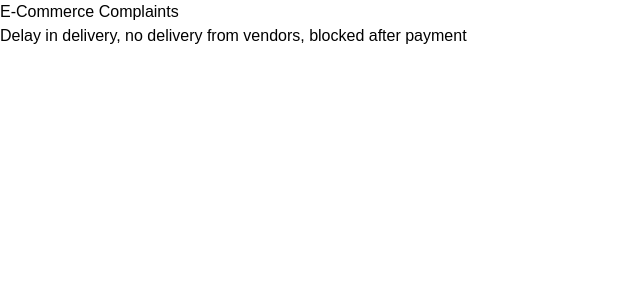
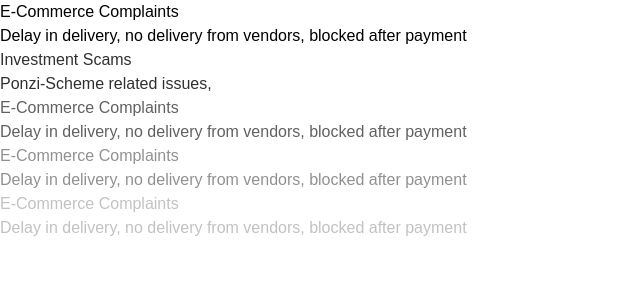
Before and after one commit to KonfamPay/ECC-1, a Next.js app: page / in a window 1280 px wide. Shown: the top 300 px of the page, without its empty margins (0-640 px from the left). Built offline with nearby package versions, Linux system fonts and the light colour scheme.

Commit message:
Finished working on the VentComplaintsCardContainer

```diff
--- a/Components/VentComplaintsCard/index.tsx
+++ b/Components/VentComplaintsCard/index.tsx
@@ -1,10 +1,17 @@
-const VentComplaintsCard : React.FC = props => {
+interface VentComplaintsCardProps {
+    title: string;
+    description: string;
+    opacity: number;
+}
+
+const VentComplaintsCard : React.FC<VentComplaintsCardProps> = ({title, description, opacity}) => {
+    console.log(opacity);
     return (
-        <div className="w-full bg-white bg-opacity-10 rounded-[16px] flex flex-row items-center px-[24px] gap-[20px] py-[30px]">
+        <div style={{opacity}} className="w-full bg-white bg-opacity-10 rounded-[16px] flex flex-row items-center px-[24px] gap-[20px] py-[30px]">
             <div className="w-[72px] h-[72px] rounded-full border-[0.4px] border-[#C4C4C4]"></div>
             <div className="max-w-[328px]">
-                <h3 className='text-[22px] font-semibold poppinsFont text-white'>E-Commerce Complaints</h3>
-                <p className="text-white text-[16px] poppinsFont">Delay in delivery, no delivery from vendors, blocked after payment</p>
+                <h3 className='text-[22px] font-semibold poppinsFont text-white'>{title}</h3>
+                <p className="text-white text-[16px] poppinsFont">{description}</p>
             </div>
         </div>
     )
--- /dev/null
+++ b/Components/VentComplaintsCardsContainer/index.tsx
@@ -0,0 +1,33 @@
+import VentComplaintsCard from "../VentComplaintsCard";
+import { useState } from 'react';
+
+const VentComplaintsCardsContainer : React.FC = props => {
+    const [VentComplaintsCardInfo, setVentComplainsCardInfo] = useState([
+        {
+            title: "E-Commerce Complaints",
+            description: "Delay in delivery, no delivery from vendors, blocked after payment"
+        },
+        {
+            title: "Investment Scams",
+            description: "Ponzi-Scheme related issues, "
+        },
+        {
+            title: "E-Commerce Complaints",
+            description: "Delay in delivery, no delivery from vendors, blocked after payment"
+        },
+        {
+            title: "E-Commerce Complaints",
+            description: "Delay in delivery, no delivery from vendors, blocked after payment"
+        },
+        {
+            title: "E-Commerce Complaints",
+            description: "Delay in delivery, no delivery from vendors, blocked after payment"
+        },
+    ])
+    return (
+        <div className="flex flex-col gap-[28px] max-w-[472px] pt-[120px] pb-[90px]">
+            {VentComplaintsCardInfo.map(VentComplaintCard => <VentComplaintsCard title={VentComplaintCard.title} description={VentComplaintCard.description} opacity={(100 - (VentComplaintsCardInfo.indexOf(VentComplaintCard) * 19))/100}/>)}
+        </div>
+    )
+}
+export default VentComplaintsCardsContainer;
--- a/Sections/VentComplaintsSection/index.tsx
+++ b/Sections/VentComplaintsSection/index.tsx
@@ -1,10 +1,10 @@
 import React from "react";
-import VentComplaintsCard from "../../Components/VentComplaintsCard";
+import VentComplaintsCardsContainer from "../../Components/VentComplaintsCardsContainer";
 
 const VentComplaintsSection : React.FC = (props) => {
     return (
-        <div className="bg-gradient-to-br from-[#0B63C5] to-[#0953A4] h-[800px]">
-            <VentComplaintsCard />
+        <div className="bg-gradient-to-br from-[#0B63C5] to-[#0953A4]">
+            <VentComplaintsCardsContainer />
         </div>
     )
 };
```
